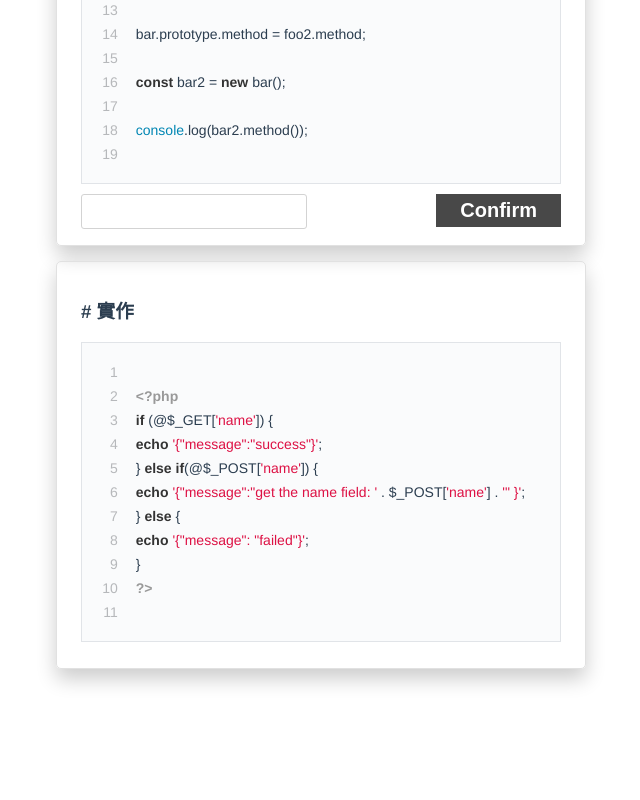
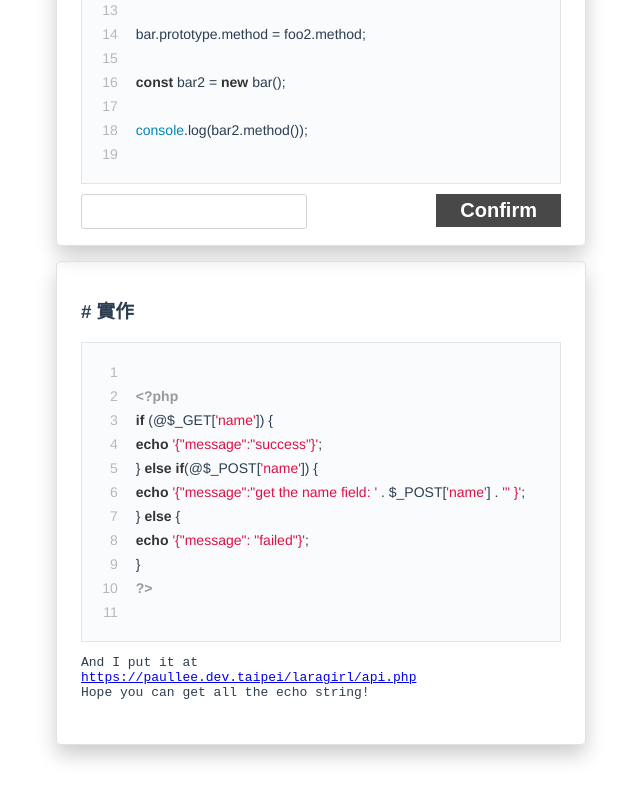
Before and after one commit to TianyiLi/js-simple-quiz, a Vue app: page / in a window 1280 px wide. Shown: the part 3056-3856 px from the top of the page, without its empty margins (319-959 px from the left). Built offline with nearby package versions, Linux system fonts and the light colour scheme.

Commit message:
add sample path

```diff
--- a/src/components/HelloWorld.vue
+++ b/src/components/HelloWorld.vue
@@ -11,7 +11,13 @@
         :hasInput="false"
         :title="'實作'"
         :answer="[]"
-        :quiz="phpQuiz"></Quiz>
+        :quiz="phpQuiz">
+        <pre>
+And I put it at
+<a href="https://paullee.dev.taipei/laragirl/api.php">https://paullee.dev.taipei/laragirl/api.php</a>
+Hope you can get all the echo string!
+        </pre>
+        </Quiz>
     </div>
   </div>
 </template>
--- a/src/components/quest.vue
+++ b/src/components/quest.vue
@@ -46,6 +46,7 @@ export default class QuestComponent extends Vue {
     <h3># {{''+title}}</h3>
     <table class="quest"
       v-html="quizFormat"></table>
+    <slot></slot>
     <input type="text"
       v-if="hasInput"
       :class="isError && 'error' || ''"
```
